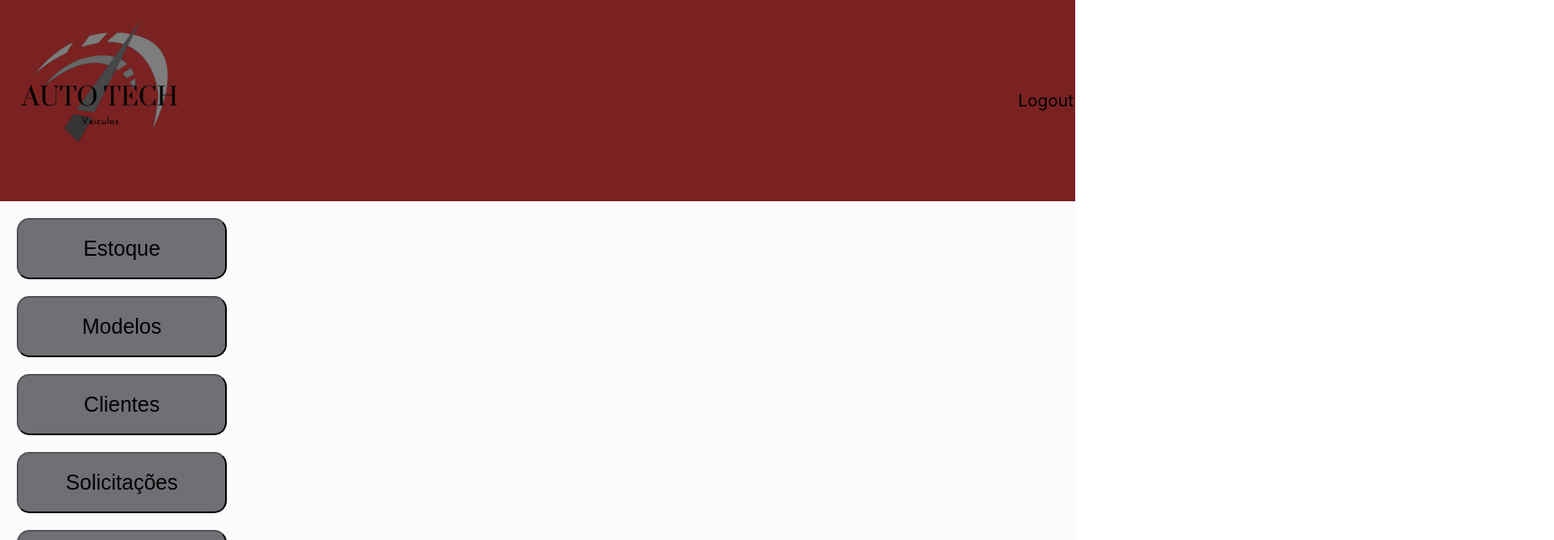
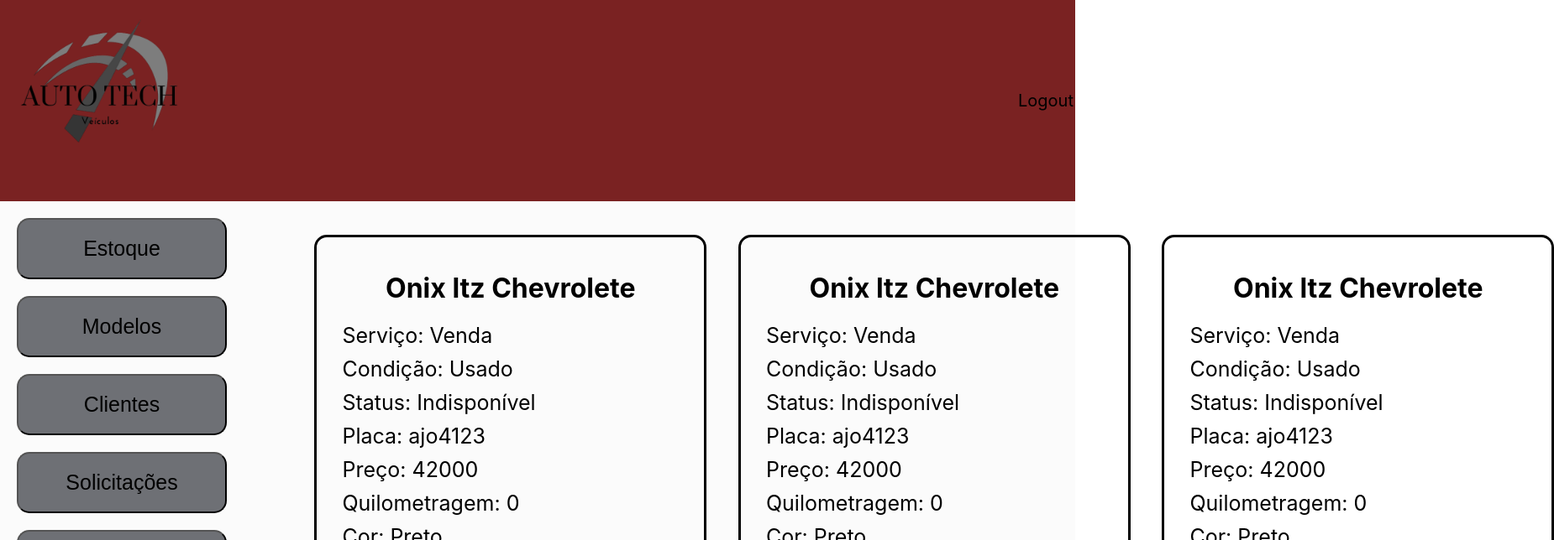
Before and after one commit to MatCoitinho/AutoTechVeiculos_FrontEnd, a Next.js app: page /admin in a window 1280 px wide. Shown: the top 644 px of the page at 84% size, 1850 px wide, since content can reach past the window. Built offline with nearby package versions, Linux system fonts and the light colour scheme.

Commit message:
feat: construção dos componentes para consulta de veiculos pronta

```diff
--- a/components/informacoesVeiculo.js
+++ b/components/informacoesVeiculo.js
@@ -1,59 +1,26 @@
 
 import styles from '../styles/informacoesVeiculos.module.css'
-export default function informacoesVeiculos(){
-    const autoVeiculo =  {
-        "id": 1,
-        "placa": "ajo4123",
-        "quilometragem": "0",
-        "status": true,
-        "preco": 4200000,
-        "veiculo": 1,
-        "servico": false,
-        "dono": 2,
-        "cor": "Preto"
-    };
-    const autoModelo = {
-        "id": 1,
-        "tipoCombustivel": "Flex",
-        "model": "Onix ltz",
-        "marca": "Chevrolete",
-        "ano": "2023-09-16",
-        "cambio": true,
-        "categoria": "Sedan",
-        "qtdPortas": 4
-    };
+export default function informacoesVeiculos(obj){
+    const autoModelo = obj.value.modelo;
+    const autoVeiculo = obj.value.veiculo;
+    const donoAuto = obj.value.dono;
 
-    const donoAuto = {
-        "id": 1,
-        "password": "pbkdf2_sha256$600000$yg8jsHKgGgcpZlrglwC8V7$BQGHkpvPsV4MUn97vlNmgSwW53veIt6JGLc8ig/m+Ts=",
-        "last_login": "2023-09-13T23:17:54.013093-03:00",
-        "is_superuser": true,
-        "username": "admin",
-        "first_name": "Matheus",
-        "last_name": "Coito",
-        "email": "admin@example.com",
-        "is_staff": true,
-        "is_active": true,
-        "date_joined": "2023-09-13T23:14:07.111780-03:00",
-        "groups": [],
-        "user_permissions": []
-    }
 
 
     let servico;
-    if(autoVeiculo.servico == true){
+    if(autoVeiculo.servico === true){
         servico = 'Aluguel';
     }else{
         servico = 'Venda';
     }
    let condicao;
-   if(autoVeiculo.quilometragem == 0){
+   if(autoVeiculo.quilometragem === 0){
     condicao = 'Novo';
    } else {
     condicao = 'Usado';
    }
    let status;
-   if(autoVeiculo.status == true){
+   if(autoVeiculo.servico === true){
     status = 'Disponivel';
    } else {
     status = 'Indisponível';
@@ -63,6 +30,7 @@
 
     return(
         <div className={styles.informacoesVeiculos}>
+            <div>
                 <h1>{`${autoModelo.model} ${autoModelo.marca}`} </h1>
                 <p> Serviço: {`${servico}`}</p>
                 <p>Condição: {`${condicao}`}</p>
@@ -77,5 +45,6 @@
                     <button id='Deletar'>Deletar</button>
                 </div>
             </div>
+        </div>
     );
 }
--- /dev/null
+++ b/components/renderizaInformacoesVeiculos.js
@@ -0,0 +1,54 @@
+import InformacoesVeiculos from "./informacoesVeiculo";
+import Style from '../styles/renderizaInformacoesVeiculos.module.css'
+const autoVeiculo1 =  {
+    "id": 1,
+    "placa": "ajo4123",
+    "quilometragem": "0",
+    "status": true,
+    "preco": 4200000,
+    "veiculo": 1,
+    "servico": false,
+    "dono": 2,
+    "cor": "Preto"
+};
+const autoModelo1 = {
+    "id": 1,
+    "tipoCombustivel": "Flex",
+    "model": "Onix ltz",
+    "marca": "Chevrolete",
+    "ano": "2023-09-16",
+    "cambio": true,
+    "categoria": "Sedan",
+    "qtdPortas": 4
+};
+
+const donoAuto1 = {
+    "id": 1,
+    "password": "pbkdf2_sha256$600000$yg8jsHKgGgcpZlrglwC8V7$BQGHkpvPsV4MUn97vlNmgSwW53veIt6JGLc8ig/m+Ts=",
+    "last_login": "2023-09-13T23:17:54.013093-03:00",
+    "is_superuser": true,
+    "username": "admin",
+    "first_name": "Matheus",
+    "last_name": "Coito",
+    "email": "admin@example.com",
+    "is_staff": true,
+    "is_active": true,
+    "date_joined": "2023-09-13T23:14:07.111780-03:00",
+    "groups": [],
+    "user_permissions": []
+}
+
+
+const automovel = [{ dono: donoAuto1, modelo: autoModelo1, veiculo: autoVeiculo1 }, { dono: donoAuto1, modelo: autoModelo1, veiculo: autoVeiculo1 }, { dono: donoAuto1, modelo: autoModelo1, veiculo: autoVeiculo1 }, { dono: donoAuto1, modelo: autoModelo1, veiculo: autoVeiculo1 }, { dono: donoAuto1, modelo: autoModelo1, veiculo: autoVeiculo1 }];
+
+export default function renderVeiculos() {
+    const RenderizaModelo = automovel.map((auto, index) => (
+        <InformacoesVeiculos key={index} value={auto} />
+    ));
+
+    return (
+        <div className={Style.renderizaInformacao}>
+            {RenderizaModelo}
+        </div>
+    );
+}
--- a/pages/admin/index.js
+++ b/pages/admin/index.js
@@ -2,7 +2,7 @@
 import Cabecalho from '../../components/cabecalho'
 import BarraLateral from '../../components/barraLateralAdmin'
 import FiltroVeiculos from '../../components/FiltroVeiculos'
-import InformacoesVeiculos from '../../components/informacoesVeiculo'
+import RenderinformacoesVeiculos from '../../components/renderizaInformacoesVeiculos'
 
 
 import Styles from '../../styles/adminHome.module.css'
@@ -10,13 +10,18 @@
 export default function adminHome() {
   return (
     <div className={Styles.adminHome}>
-        <Cabecalho />
-        <div>
-            <BarraLateral/>
-            <FiltroVeiculos />
-          <InformacoesVeiculos />
+          <Cabecalho />
+        <div className={Styles.Barra}>
+          <div className={Styles.propBarra}>
+          <BarraLateral/>
+          <FiltroVeiculos />
+          </div>
+          <div className={Styles.conteudo}>
+            <RenderinformacoesVeiculos />
+          </div>
+
+
         </div>
-
 
         <Rodape/>
     </div>
--- a/styles/adminHome.module.css
+++ b/styles/adminHome.module.css
@@ -1,9 +1,21 @@
 .adminHome{
     background-color: #fbfbfb;
+}
+.adminHome .Barra{
+    display:inline-flex;
 
+    width: 20%;
 }
-.adminHome div{
-    width:fit-content;
-    display:flow-root;
-    margin: 0
+
+
+.adminHome .conteudo{
+    margin-top: 20px;
+    width: 40%;
+    margin-left: 33%;
+    display: grid;
+    grid-template-columns: repeat(3, 1fr);
+    grid-row-gap:50px ;
+    grid-column-gap: 200px ;
+
+    grid-auto-flow: row;
 }
--- a/styles/filtroVeiculos.module.css
+++ b/styles/filtroVeiculos.module.css
@@ -1,6 +1,6 @@
 .filtroVeiculos{
     background-color: #D9D9D9;
-    width: 16%;
+    width: 100%;
     border-radius: 15px;
     padding-left: 5px;
     margin-left: 20px;
--- a/styles/informacoesVeiculos.module.css
+++ b/styles/informacoesVeiculos.module.css
@@ -1,9 +1,7 @@
 .informacoesVeiculos{
-   width: 10%;
+   width: 170%;
+   height: fit-content;
     margin: 0;
-    padding: 0px 40px;
-    margin-left: 60px;
-
     align-items: right;
     border: 3px solid black;
     border-radius: 15px;
--- /dev/null
+++ b/styles/renderizaInformacoesVeiculos.module.css
@@ -0,0 +1,9 @@
+.renderizaInformacao{
+    margin-top: 20px;
+    width: 40%;
+    display: grid;
+    grid-template-columns: repeat(3, 1fr);
+    grid-row-gap:50px ;
+    grid-column-gap: 230px ;
+    grid-auto-flow: row;
+}
```
Lines whose indentation alone changed are shown as unchanged.
